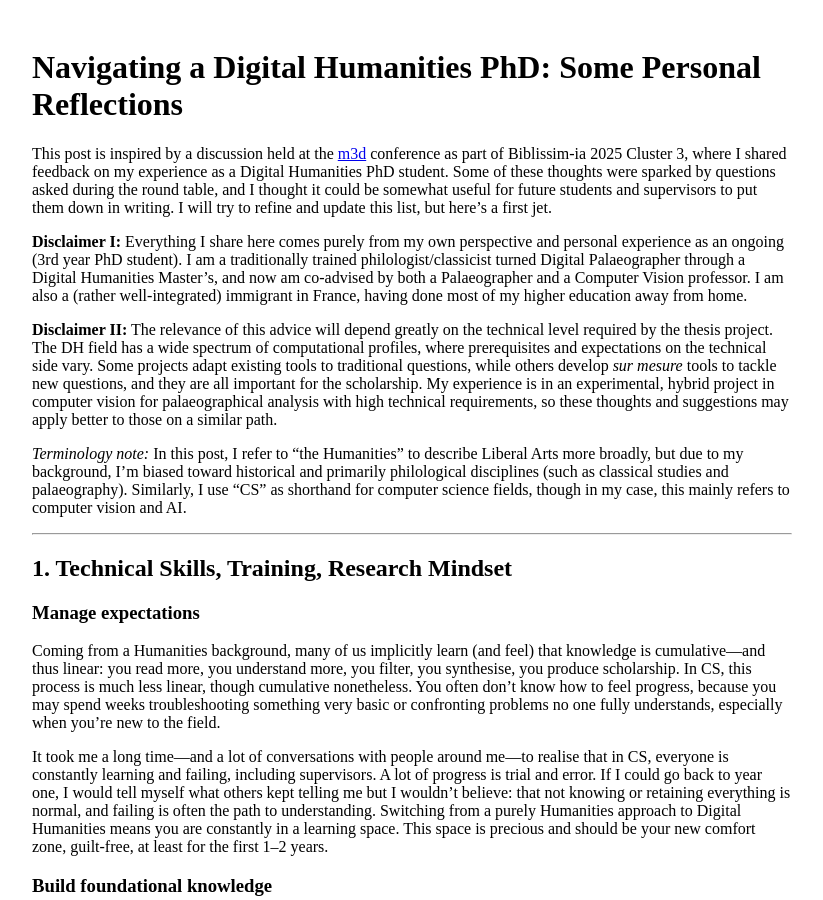
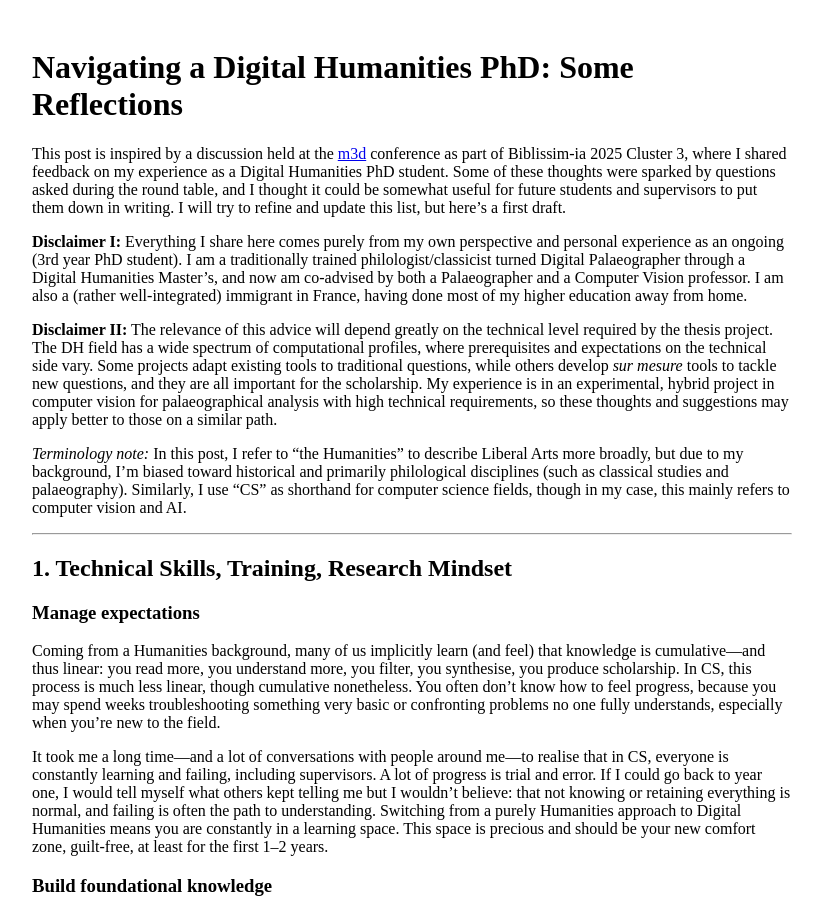
Before and after one commit to malamatenia/malamatenia.github.io, a Jekyll site: the page phd-reflections.html, which Jekyll copies as it is, in a window 1280 px wide and 900 px high. Shown: the whole window, without its empty margins (228-1051 px from the left). Built offline with Jekyll 4.4.1, drawn with Linux system fonts in a browser that asks for light colours.

Commit message:
restructure

```diff
--- a/phd-reflections.html
+++ b/phd-reflections.html
@@ -16,9 +16,9 @@
   <tr>
     <td style="padding:2.5%;width:100%;vertical-align:middle;">
 
-      <h1>Navigating a Digital Humanities PhD: Some Personal Reflections</h1>
+      <h1>Navigating a Digital Humanities PhD: Some Reflections</h1>
 
-    <p>This post is inspired by a discussion held at the <a href="https://m3d-org-2025.sciencesconf.org/" target="_blank">m3d</a> conference as part of Biblissim-ia 2025 Cluster 3, where I shared feedback on my experience as a Digital Humanities PhD student. Some of these thoughts were sparked by questions asked during the round table, and I thought it could be somewhat useful for future students and supervisors to put them down in writing. I will try to refine and update this list, but here’s a first jet.</p>
+    <p>This post is inspired by a discussion held at the <a href="https://m3d-org-2025.sciencesconf.org/" target="_blank">m3d</a> conference as part of Biblissim-ia 2025 Cluster 3, where I shared feedback on my experience as a Digital Humanities PhD student. Some of these thoughts were sparked by questions asked during the round table, and I thought it could be somewhat useful for future students and supervisors to put them down in writing. I will try to refine and update this list, but here’s a first draft.</p>
 
     <p><strong>Disclaimer I:</strong> Everything I share here comes purely from my own perspective and personal experience as an ongoing (3rd year PhD student). I am a traditionally trained philologist/classicist turned Digital Palaeographer through a Digital Humanities Master’s, and now am co-advised by both a Palaeographer and a Computer Vision professor. I am also a (rather well-integrated) immigrant in France, having done most of my higher education away from home.</p>
 
```
Also changed, not shown: _layouts/default.html (+14 -17 lines), 1 other file.
